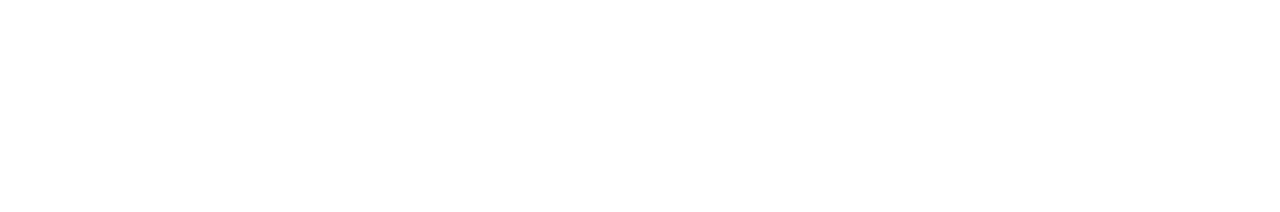
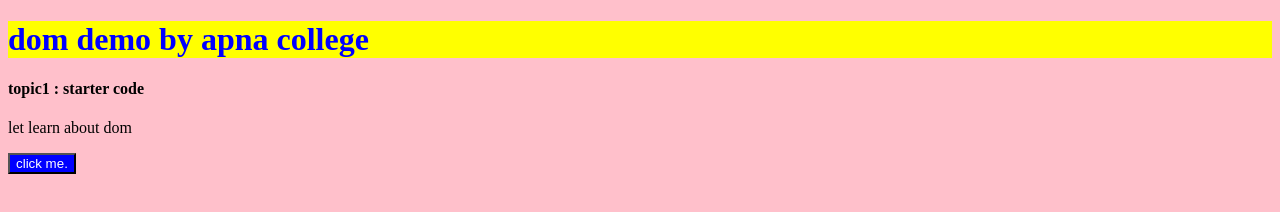
Before and after one commit to shubhamsingh41/frontend, a plain HTML site: page index4.html in a window 1280 px wide. Drawn offline with Linux system fonts and the light colour scheme.

Commit message:
9 commit

```diff
--- a/first.js
+++ b/first.js
@@ -1,8 +1,2 @@
-const profile = {
-   username: "shubham singh",
-   isfollow: true,
-   followers: 200,
-   following: 20,
-};
-
-console.log(profile);
+let heading = document.getElementById("head");
+console.log(heading);
--- a/index4.html
+++ b/index4.html
@@ -4,9 +4,14 @@
     <meta charset="UTF-8">
     <meta name="viewport" content="width=device-width, initial-scale=1.0">
     <title>Document</title>
+    <link rel="stylesheet" href="style1.css">
 </head>
 <body>
+    <h1 id="head">dom demo by apna college</h1>
+    <h4>topic1 : starter code</h4>
+    <p>let learn about dom</p>
+    <button>click me.</button>
+    <script src="first.js"></script>
+</body>
 
-</body>
-<script src="first.js"></script>
 </html>
--- /dev/null
+++ b/style1.css
@@ -0,0 +1,12 @@
+h1{
+    color: blue;
+    background-color: yellow;
+}
+
+body{
+    background-color: pink;
+}
+button{
+    background-color: blue;
+    color: white;
+}
```
